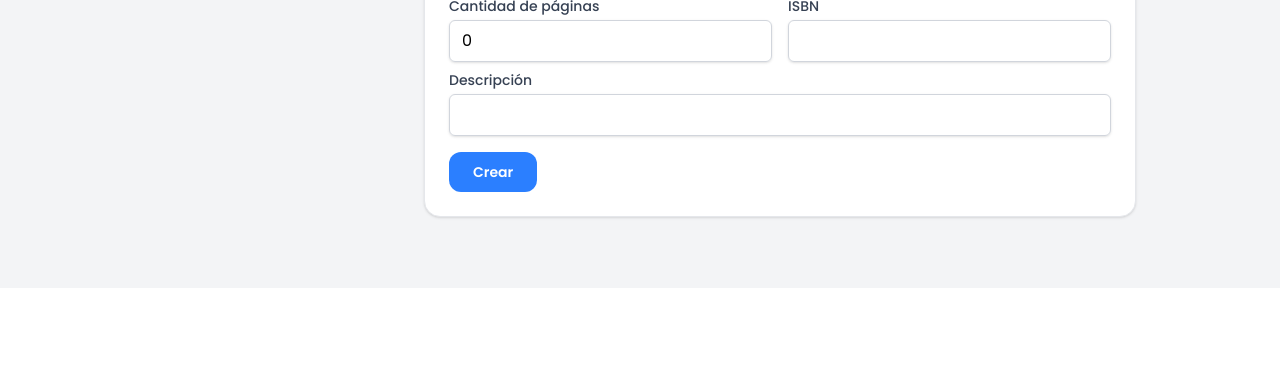
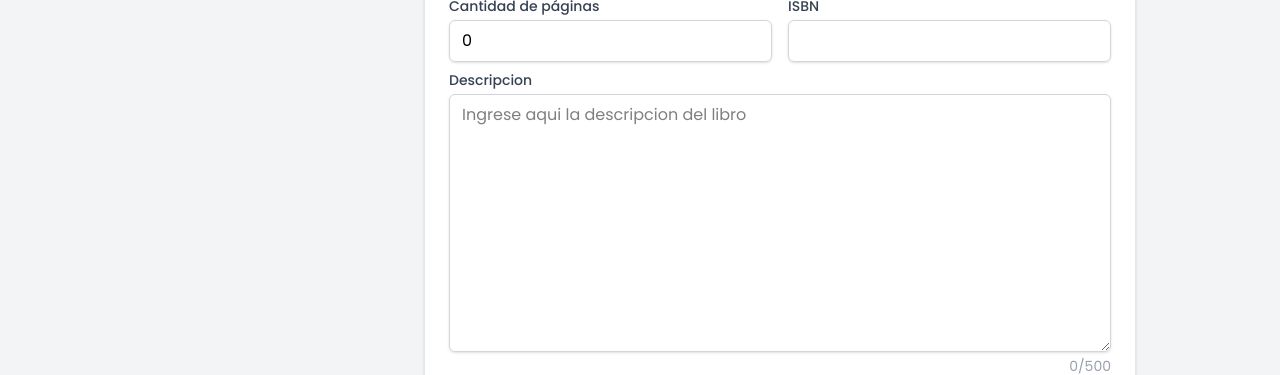
Before and after one commit to Maxi-Andres/booklibre-frontend, a React (Vite) app: page /crear-libro in a window 1280 px wide. Shown: the part 577-952 px from the top of the page. Before the commit the page ends 865 px from the top, so only its background shows below. Built offline with nearby package versions, Linux system fonts and the light colour scheme; no server answers; sample sign-in values are in the browser's storage.

Commit message:
feature twitter counter for textarea in editBook

```diff
--- /dev/null
+++ b/src/components/Textarea.tsx
@@ -0,0 +1,45 @@
+import { useState } from "react"
+
+interface TextareaFieldProps {
+    label: string;
+    id: string;
+    maxLength?: number;
+    type:String;
+    labelClassName?: string;
+    className?: string;
+}
+
+export const TextareaField = ({
+    label,
+    id,
+    maxLength,
+    type,
+    labelClassName = "block text-sm font-medium text-gray-700",
+    className = "mt-1 block w-full rounded-md border border-gray-300 px-3 py-2 shadow-sm focus:border-indigo-500 focus:ring-indigo-500 focus:outline-none",
+    ...rest
+}: TextareaFieldProps & React.TextareaHTMLAttributes<HTMLTextAreaElement>) => {
+    const [count, setCount] = useState(0);
+
+    return (
+        <div>
+            <label htmlFor={id} className={labelClassName}>
+                {label}
+            </label>
+            <textarea
+                id={id}
+                className={className}
+                maxLength={maxLength}
+                onChange={(e) => {
+                    setCount(e.target.value.length);
+                    rest.onChange?.(e);
+                }}
+                {...rest}
+            />
+            {maxLength && (
+                <p className="text-right text-sm text-gray-400 mt-1">
+                    {count}/{maxLength}
+                </p>
+            )}
+        </div>
+    );
+};
--- a/src/pages/editBook.tsx
+++ b/src/pages/editBook.tsx
@@ -14,11 +14,10 @@ import { useParams } from 'react-router'
 import { Button } from "@headlessui/react"
 import { bookService } from "@/services/bookService"
 import { showToast } from "@/utils/toast"
-
+import {  TextareaField } from "@/components/Textarea"
 
 
  export default function EditBook() {
-  //const book = bookOne
 
   const { id } = useParams()
   const isEditing = !!id
@@ -76,9 +75,6 @@ import { showToast } from "@/utils/toast"
     } catch (error) {
         showToast.httpError(error, 'Error al guardar el libro')
     }
-
-
-
 }
 
 
@@ -294,13 +290,14 @@ import { showToast } from "@/utils/toast"
               </div>
               {/* fin fila */}
               <div>
-                <InputField
-                       label="Descripción"
-                       id="desc"
-                       type="desc"
-                       required
-                       value={book.desc}
-                       onChange={(e) => updateBook('desc', e.target.value)}
+                <TextareaField
+                label="Descripcion"
+                id="desc"
+                type="desc"
+                value={book.desc}
+                maxLength={500}
+                rows={10}
+                placeholder="Ingrese aqui la descripcion del libro"
                 />
                 <ValidationField field="desc" errors={errors} />
               </div>
```
